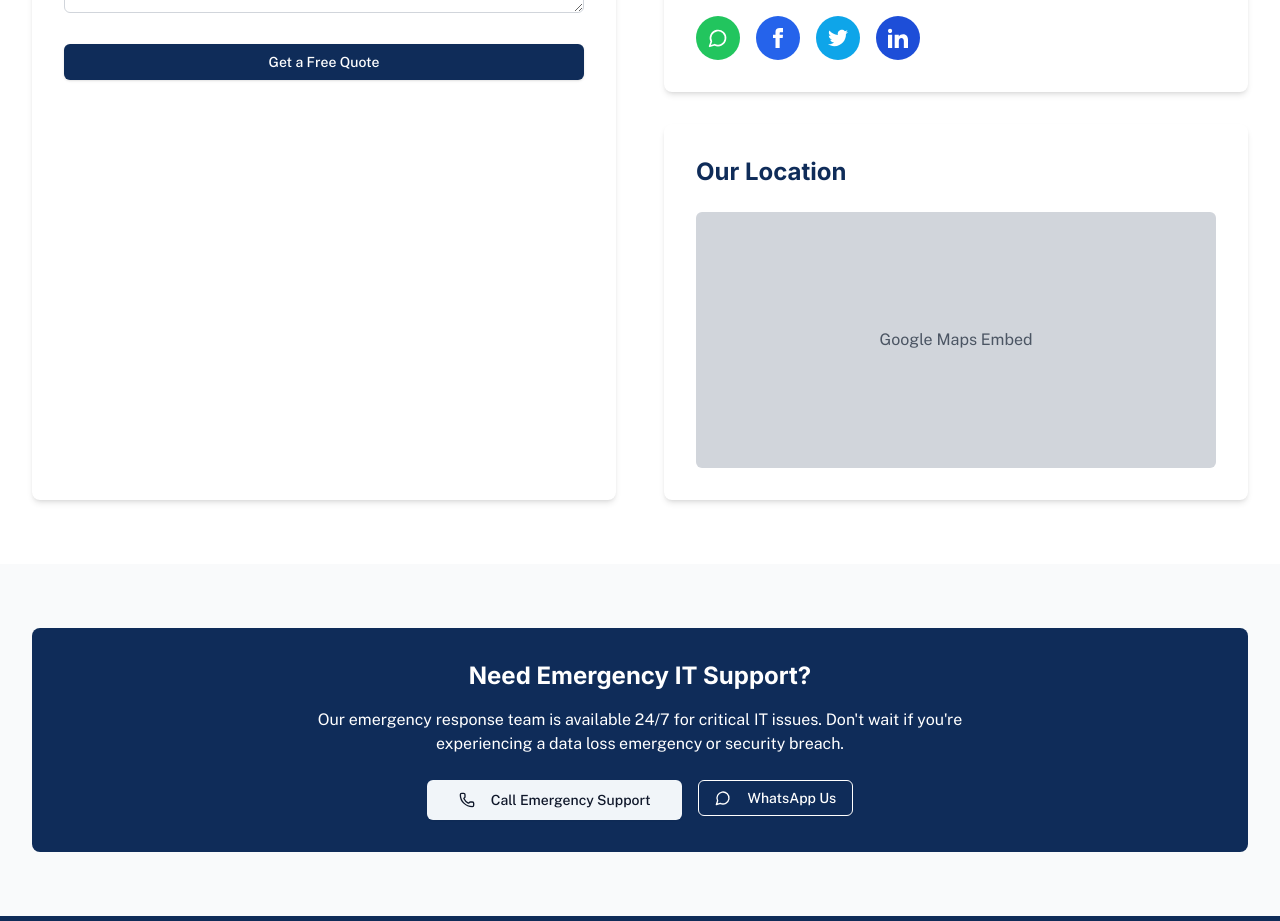
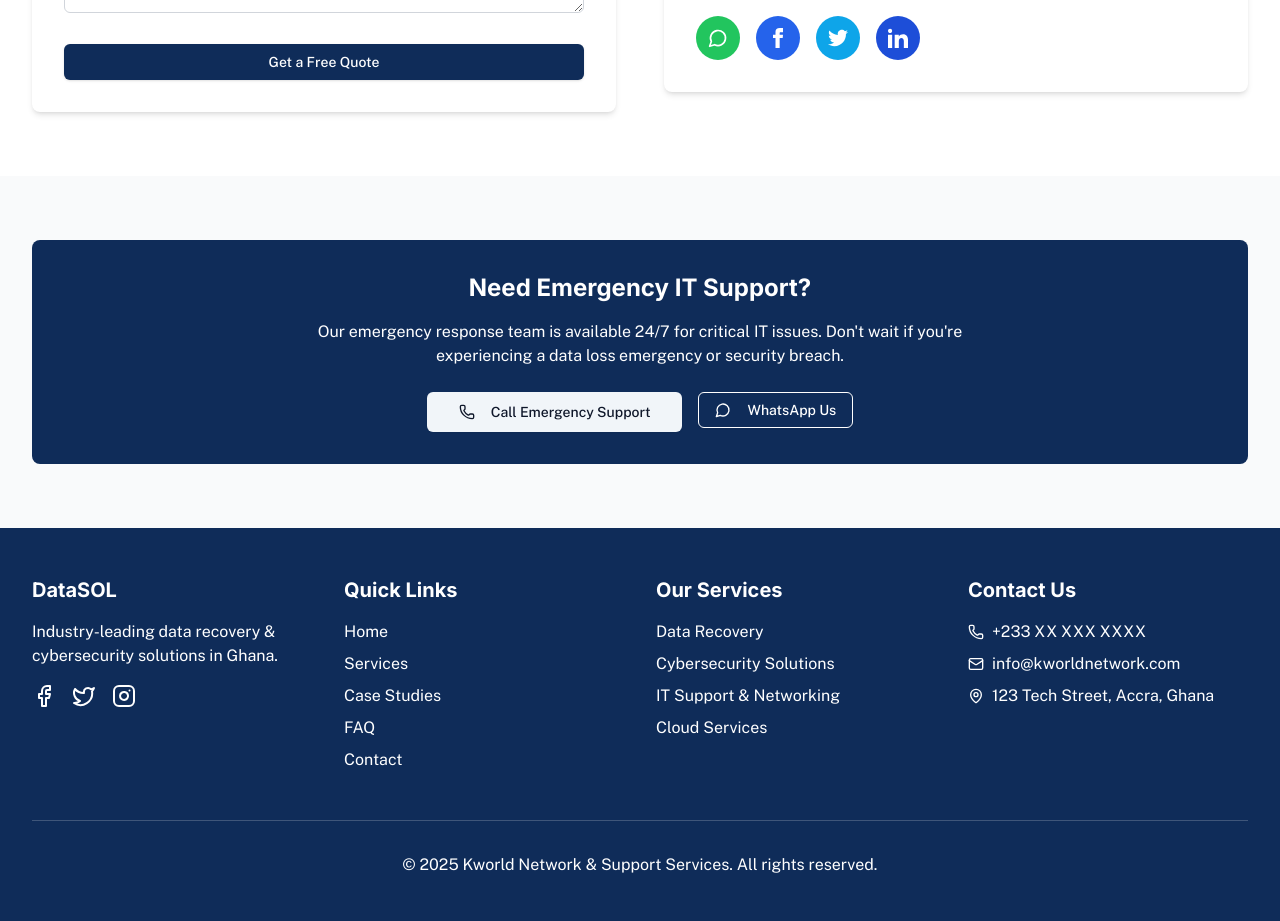
Before and after one commit to Kwasi-1/datasolghana, a Next.js app: page /contact in a window 1280 px wide. Shown: the part 1000-1921 px from the top of the page. Built offline with nearby package versions, Linux system fonts and the light colour scheme.

Commit message:
remove map

```diff
--- a/app/contact/page.tsx
+++ b/app/contact/page.tsx
@@ -147,17 +147,17 @@ const ContactPage: React.FC = () => {
             </div>
 
             {/* Map */}
-            <div className="bg-white p-8 rounded-lg shadow-md">
+            {/* <div className="bg-white p-8 rounded-lg shadow-md">
               <h2 className="text-2xl font-bold mb-6 text-kworld-primary">
                 Our Location
               </h2>
               <div className="h-64 bg-gray-200 rounded-md overflow-hidden">
                 {/* Replace with actual Google Maps embed */}
-                <div className="w-full h-full flex items-center justify-center bg-gray-300">
+                {/* <div className="w-full h-full flex items-center justify-center bg-gray-300">
                   <p className="text-gray-600">Google Maps Embed</p>
                 </div>
               </div>
-            </div>
+            </div> */}
           </div>
         </div>
       </section>
```
